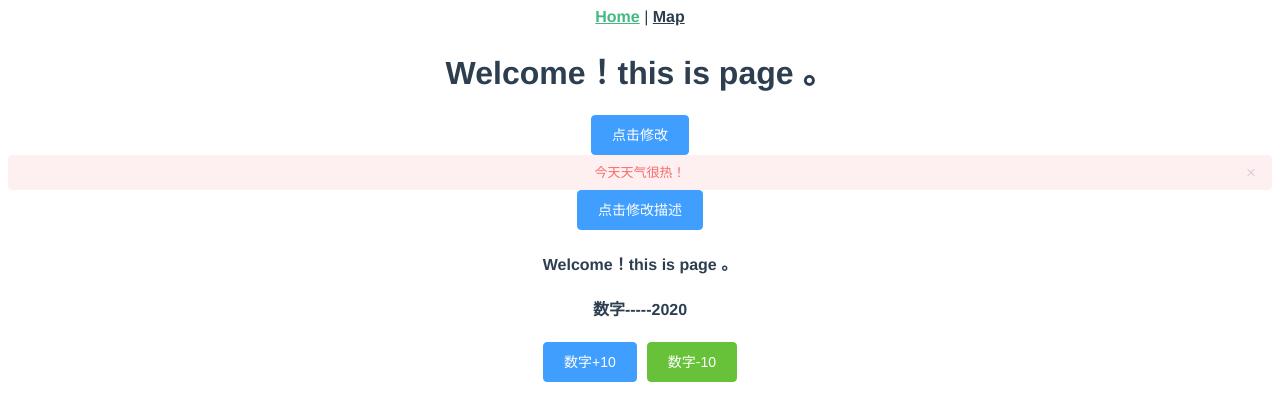
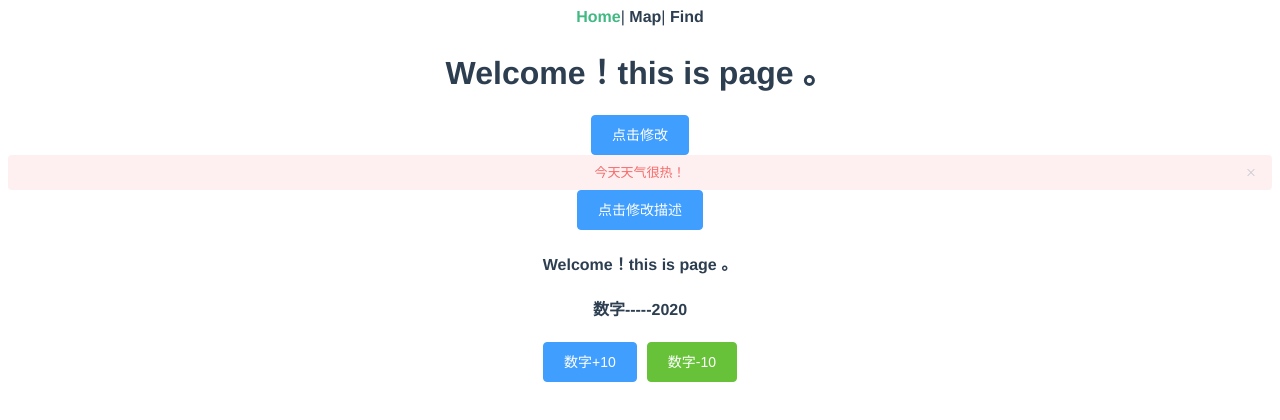
Before and after one commit to h-lingdu/my_vue, a Vue app: page / in a window 1280 px wide. Shown: the top 420 px of the page. Built offline with nearby package versions, Linux system fonts and the light colour scheme.

Commit message:
find页面

```diff
--- a/src/App.vue
+++ b/src/App.vue
@@ -1,10 +1,11 @@
 <template>
   <div id="app">
     <div id="nav">
-      <router-link to="/">Home</router-link> |
-      <router-link to="/about">Map</router-link>
+      <router-link to="/">Home</router-link>|
+      <router-link to="/about">Map</router-link>|
+      <router-link to="/find">Find</router-link>
     </div>
-    <router-view/>
+    <router-view />
   </div>
 </template>
 
@@ -23,6 +24,7 @@
   a {
     font-weight: bold;
     color: #2c3e50;
+    text-decoration: none;
 
     &.router-link-exact-active {
       color: #42b983;
--- a/src/router/index.js
+++ b/src/router/index.js
@@ -1,6 +1,7 @@
 import Vue from 'vue'
 import VueRouter from 'vue-router'
 import Home from '../views/Home.vue'
+import Find from '../views/Find.vue'
 
 Vue.use(VueRouter)
 
@@ -17,6 +18,11 @@ Vue.use(VueRouter)
     // this generates a separate chunk (about.[hash].js) for this route
     // which is lazy-loaded when the route is visited.
     component: () => import(/* webpackChunkName: "about" */ '../views/About.vue')
+  },
+  {
+    path:'/find',
+    name:'Find',
+    component:Find
   }
 ]
 
--- /dev/null
+++ b/src/views/Find.vue
@@ -0,0 +1,36 @@
+<template>
+  <div>
+    <el-button @click="visibed = true">Dialog</el-button>
+    <el-dialog title="提示框" :visible.sync="visibed" @open='open' @close='close'>
+      <span>Welcome! this is find page.</span>
+      <span slot="footer" class="dialog-footer">
+        <el-button @click="visibed = false">取 消</el-button>
+        <el-button type="primary" @click="visibed = false">确 定</el-button>
+      </span>
+    </el-dialog>
+  </div>
+</template>
+
+<script>
+export default {
+  name: "Find",
+  data() {
+    return {
+      visibed: false
+    };
+  },
+  computed: {},
+  watch: {},
+  methods: {
+      open(){
+          console.log('Dialog 已弹出！')
+      },
+      close(){
+          console.log('Dialog 已关闭！')
+      }
+  }
+};
+</script>
+
+<style scoped>
+</style>
```
